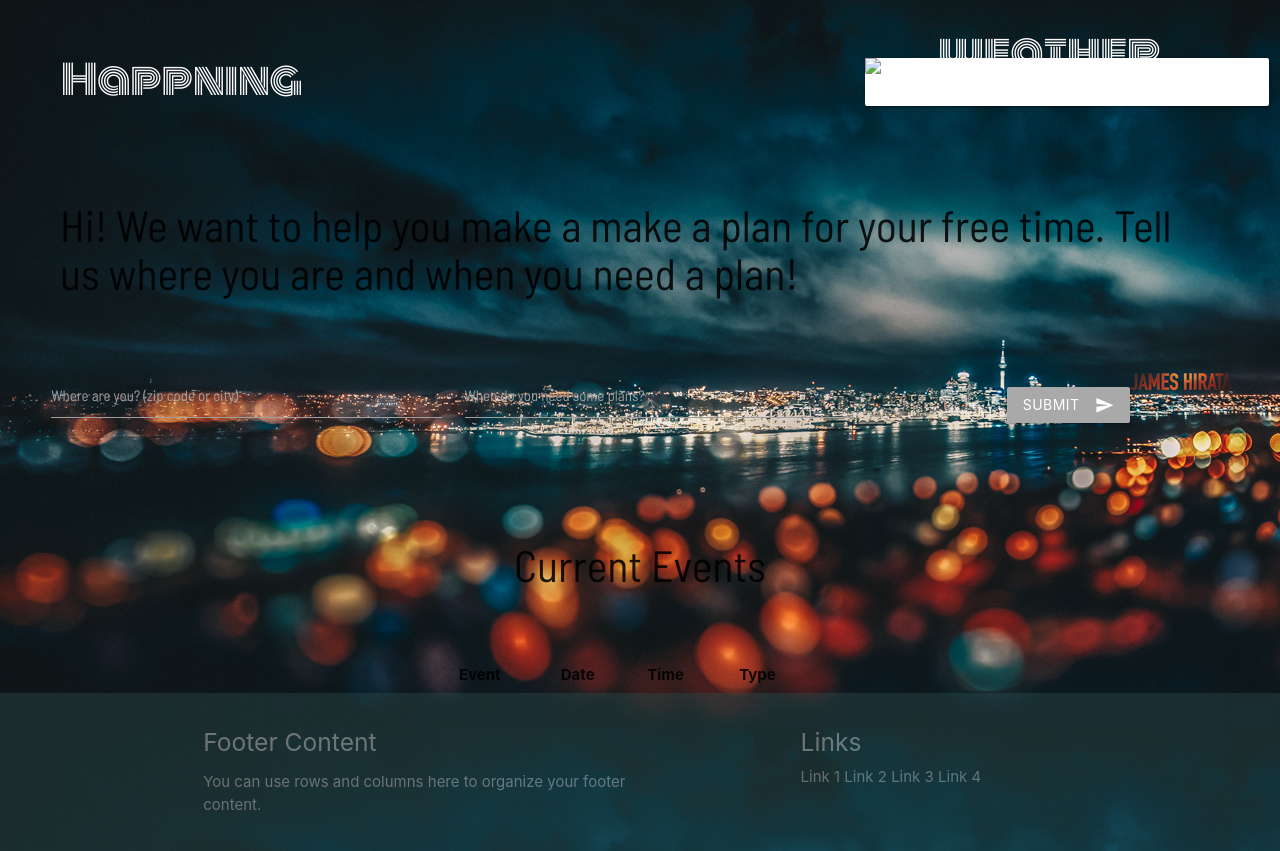
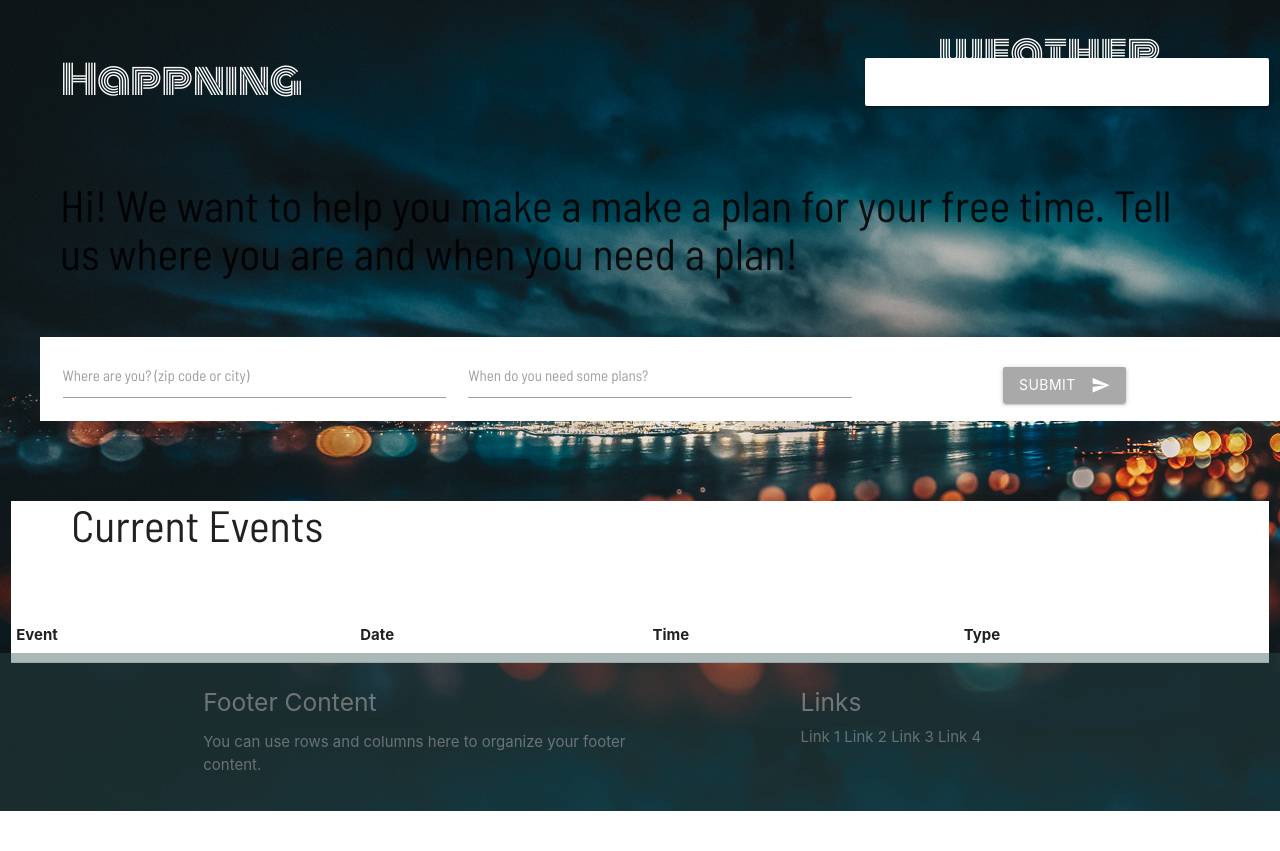
Before and after one commit to guiguipp/happning, a plain HTML site: page index.html in a window 1280 px wide. After the commit the page ends 811 px from the top, so only its background shows below. Drawn offline with nearby package versions, Linux system fonts and the light colour scheme; a web font is replaced by a local one.

Commit message:
cleaned up html

```diff
--- a/assets/style/style.css
+++ b/assets/style/style.css
@@ -5,6 +5,11 @@
     margin-left: 50px;
     margin-top: 50px;
 }
+
+.input-body, .panel-body {
+    background-color: white;
+}
+
 
 .table {
     margin-bottom: 20px;
--- a/index.html
+++ b/index.html
@@ -26,7 +26,7 @@
           <div class="col s4 m4">
             <div class="card horizontal">
               <div class="card-image">
-                              <img src="style/city_scape.jpg">
+                <!-- <img src="style/city_scape.jpg"> -->
                 <span class="card-title">weather</span>
               </div>
               <div class="card-content">
@@ -34,16 +34,15 @@
             </div>
           </div>
         </div>
-                </div>
-                </div>
+
+        <div>
           <h3>Hi! We want to help you make a make a plan for your free time. Tell us where you are and when you need a plan!</h3>
 
         </div>
 
         <div class="card-action">
-                <div class="row">
+            <div class="row input-body">
               <form class="col s12">
-                    <div class="row">
                   <div class="input-field col s4">
                     <input id="location" type="text" class="validate">
                     <label class="active" for="location">Where are you? (zip code or city)</label>
@@ -55,20 +54,16 @@
                   <button class="btn waves-effect waves-light" type="submit" name="action">Submit
                     <i class="material-icons right">send</i>
                   </button>
-                    </div>
               </form>
           </div>
         </div>
-          </div>
-        </div>
-
         <div class="row">
           <div class="col m12">
-              <div class="panel panel-default">
+              <div class="panel panel-default panel-body">
                   <div class="panel-heading">
                       <h3 class="panel-title">Current Events</h3>
                   </div>
-                  <div class="panel-body">
+                  <div >
                       <table class="table table-striped">
                           <thead>
                               <tr>
@@ -102,13 +97,9 @@
             <a class="grey-text text-lighten-3" href="#!">Link 2</a>
             <a class="grey-text text-lighten-3" href="#!">Link 3</a>
             <a class="grey-text text-lighten-3" href="#!">Link 4</a>
-
           </div>
         </div>
       </div>
     </footer>
-
-  </div>
-
 </body>
 </html>
```
Also changed, not shown: assets/javascript/jordan_javascript.js (added). Lines whose indentation alone changed are shown as unchanged.
